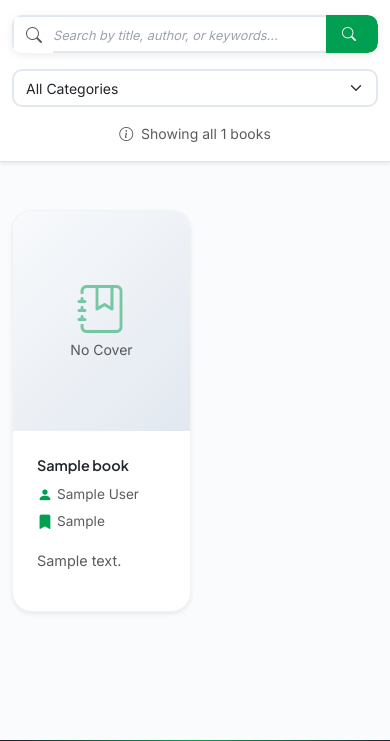
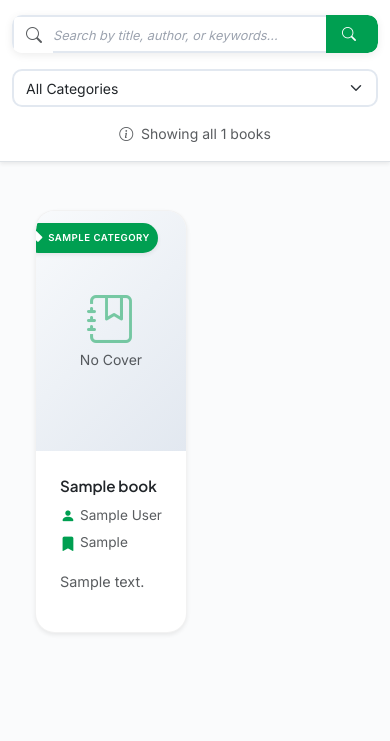
Before and after one commit to rony1duet/DUET_PDF_LIBRARY, a PHP site: page /DUET_PDF_LIBRARY/index.php?page=mobile-enhancements in a window 390 px wide. Shown: the part 1008-1749 px from the top of the page. Run offline with PHP 8.4, Linux system fonts and the light colour scheme; tables that the repository leaves empty hold one stand-in row (values such as "Sample post").

Commit message:
Enhance mobile touch interactions and optimize book card styles for better responsiveness

```diff
--- a/assets/css/style.css
+++ b/assets/css/style.css
@@ -484,12 +484,12 @@ body {
     display: flex;
     flex-direction: column;
     position: relative;
-    min-height: 400px;
+    min-height: 420px;
+    cursor: pointer;
 }
 
 .book-card:hover {
-    transform: translateY(-8px);
-    box-shadow: var(--shadow-xl);
+    box-shadow: var(--shadow-md);
     border-color: var(--primary-color);
 }
 
@@ -602,45 +606,42 @@ body {
     flex-grow: 1;
 }
 
-/* Enhanced category badge styles */
+/* Enhanced category badge styles with primary background */
 .badge.bg-gradient {
+    background: var(--primary-color) !important;
     border: none;
     font-size: 0.75rem;
     font-weight: 600;
     letter-spacing: 0.5px;
     text-transform: uppercase;
-    border-radius: 25px;
-    backdrop-filter: blur(10px);
-    box-shadow: 0 3px 10px rgba(0, 0, 0, 0.2);
+    border-radius: var(--radius-pill);
+    box-shadow: 0 4px 12px rgba(0, 159, 81, 0.3);
     transition: var(--transition-smooth);
     white-space: nowrap;
     overflow: hidden;
     text-overflow: ellipsis;
-    min-width: 120px;
+    min-width: 100px;
     max-width: calc(100% - 1rem);
     display: inline-flex;
     align-items: center;
     justify-content: center;
+    color: white !important;
+    backdrop-filter: blur(10px);
 }
 
 .badge.bg-gradient:hover {
-    transform: scale(1.05) translateY(-2px);
-    box-shadow: 0 5px 15px rgba(0, 0, 0, 0.3);
+    background: var(--primary-hover) !important;
 }
 
 .badge.bg-gradient i {
     font-size: 0.8rem;
+    margin-right: 0.25rem;
 }
 
 /* Enhanced positioning for category badges */
 .book-cover .position-absolute.top-0.end-0 {
     z-index: 3;
-    transform: translateY(0);
-    transition: var(--transition-smooth);
-}
-
-.book-card:hover .badge.bg-gradient {
-    transform: scale(1.05) translateY(-2px);
+    padding: 0.5rem;
 }
 
 /* ===== ENHANCED BOOK CARD FEATURES ===== */
@@ -656,9 +657,33 @@ body {
     content: "";
 }
 
-/* Improved hover effects */
-.book-card:hover .book-cover-link img {
-    filter: brightness(1.1);
+/* Responsive badge adjustments */
+@media (max-width: 768px) {
+    .badge.bg-gradient {
+        font-size: 0.7rem;
+        padding: 0.4rem 0.8rem;
+        min-width: 90px;
+    }
+}
+
+@media (max-width: 576px) {
+    .badge.bg-gradient {
+        font-size: 0.65rem;
+        padding: 0.35rem 0.7rem;
+        min-width: 80px;
+    }
+
+    .book-cover .position-absolute.top-0.end-0 {
+        padding: 0.375rem;
+    }
+}
+
+@media (max-width: 480px) {
+    .badge.bg-gradient {
+        font-size: 0.6rem;
+        padding: 0.3rem 0.6rem;
+        min-width: 70px;
+    }
 }
 
 /* Better responsive design for book cards */
@@ -709,21 +734,26 @@ body {
 
 /* Focus states for accessibility */
 .book-cover-link:focus {
-    outline: 2px solid var(--primary-color);
+    outline: 3px solid var(--primary-color);
     outline-offset: 2px;
     border-radius: var(--radius-md);
 }
 
 .book-card:focus-within {
-    transform: translateY(-4px);
-    box-shadow: var(--shadow-lg);
+    box-shadow: var(--shadow-md);
+    border-color: var(--primary-color);
 }
 
-/* Grid layout improvements */
+.badge.bg-gradient:focus {
+    outline: 2px solid white;
+    outline-offset: 2px;
+}
+
+/* Grid layout improvements - 3 columns on desktop, 1 column on small/medium devices */
 .books-grid {
     display: grid;
-    grid-template-columns: repeat(auto-fill, minmax(280px, 1fr));
-    gap: 1.5rem;
+    grid-template-columns: repeat(3, 1fr);
+    gap: 2rem;
     margin-bottom: 2rem;
 }
 
@@ -732,32 +762,40 @@ body {
 }
 
 /* Responsive adjustments for better mobile experience */
+@media (max-width: 1400px) {
+    .books-grid {
+        gap: 1.5rem;
+    }
+}
+
 @media (max-width: 1200px) {
     .books-grid {
-        grid-template-columns: repeat(auto-fill, minmax(260px, 1fr));
-        gap: 1.25rem;
+        grid-template-columns: repeat(3, 1fr);
+        gap: 1.5rem;
     }
 }
 
 @media (max-width: 992px) {
     .books-grid {
-        grid-template-columns: repeat(auto-fill, minmax(240px, 1fr));
-        gap: 1rem;
+        grid-template-columns: repeat(2, 1fr);
+        gap: 1.25rem;
     }
 
     .book-cover {
-        height: 280px;
+        height: 300px;
     }
 }
 
 @media (max-width: 768px) {
     .books-grid {
-        grid-template-columns: repeat(auto-fill, minmax(220px, 1fr));
+        grid-template-columns: 1fr;
         gap: 1rem;
+        max-width: 400px;
+        margin: 0 auto 2rem auto;
     }
 
     .book-cover {
-        height: 260px;
+        height: 280px;
     }
 
     .book-details {
@@ -767,18 +805,29 @@ body {
     .book-title {
         font-size: 1rem;
     }
-
-    .badge.bg-gradient {
-        font-size: 0.7rem;
-        padding: 0.4rem 0.8rem;
-        min-width: 100px;
-    }
 }
 
 @media (max-width: 576px) {
     .books-grid {
-        grid-template-columns: repeat(auto-fill, minmax(180px, 1fr));
-        gap: 0.75rem;
+        grid-template-columns: 1fr;
+        gap: 1rem;
+        max-width: 350px;
+    }
+
+    .book-cover {
+        height: 260px;
+    }
+
+    .book-details {
+        padding: 1rem;
+    }
+}
+
+@media (max-width: 480px) {
+    .books-grid {
+        grid-template-columns: 1fr;
+        gap: 1rem;
+        max-width: 320px;
     }
 
     .book-cover {
@@ -789,17 +838,14 @@ body {
         padding: 1rem;
     }
 
-    .badge.bg-gradient {
-        font-size: 0.65rem;
-        padding: 0.3rem 0.6rem;
-        min-width: 80px;
+    .book-title {
+        font-size: 0.95rem;
     }
 }
 
-@media (max-width: 480px) {
+@media (max-width: 375px) {
     .books-grid {
-        grid-template-columns: repeat(auto-fill, minmax(160px, 1fr));
-        gap: 0.5rem;
+        max-width: 300px;
     }
 
     .book-cover {
@@ -807,22 +853,7 @@ body {
     }
 
     .book-details {
-        padding: 0.75rem;
-    }
-
-    .book-title {
-        font-size: 0.9rem;
-    }
-}
-
-@media (max-width: 375px) {
-    .books-grid {
-        grid-template-columns: repeat(auto-fill, minmax(140px, 1fr));
-        gap: 0.5rem;
-    }
-
-    .book-cover {
-        height: 200px;
+        padding: 0.875rem;
     }
 }
 
@@ -1223,41 +1290,12 @@ html {
     }
 }
 
-/* ===== BOOK CARD ANIMATIONS ===== */
-@keyframes fadeInUp {
-    from {
-        opacity: 0;
-        transform: translateY(30px);
-    }
-    to {
-        opacity: 1;
-        transform: translateY(0);
-    }
-}
-
-.book-card {
-    animation: fadeInUp 0.6s ease-out;
-    animation-fill-mode: both;
-}
-
-/* Stagger animation for multiple cards */
-.book-card:nth-child(1) { animation-delay: 0.1s; }
-.book-card:nth-child(2) { animation-delay: 0.2s; }
-.book-card:nth-child(3) { animation-delay: 0.3s; }
-.book-card:nth-child(4) { animation-delay: 0.4s; }
-.book-card:nth-child(5) { animation-delay: 0.5s; }
-.book-card:nth-child(6) { animation-delay: 0.6s; }
-.book-card:nth-child(7) { animation-delay: 0.7s; }
-.book-card:nth-child(8) { animation-delay: 0.8s; }
-.book-card:nth-child(9) { animation-delay: 0.9s; }
-.book-card:nth-child(10) { animation-delay: 1.0s; }
-.book-card:nth-child(11) { animation-delay: 1.1s; }
-.book-card:nth-child(12) { animation-delay: 1.2s; }
-
-/* Reduce motion for accessibility */
+/* ===== SIMPLIFIED BOOK CARD EFFECTS ===== */
+/* Simple reduced motion support */
 @media (prefers-reduced-motion: reduce) {
-    .book-card {
-        animation: none;
+    .book-card,
+    .book-card:hover {
+        transition: none;
     }
 }
 
@@ -1313,69 +1351,72 @@ html {
     }
 }
 
-/* Book card final adjustments */
+/* Book card final adjustments with better sizing */
 .book-card {
-    min-height: 400px;
+    min-height: 450px;
+    max-width: 100%;
+}
+
+.book-card::before {
+    content: '';
+    position: absolute;
+    top: 0;
+    left: 0;
+    right: 0;
+    bottom: 0;
+    background: linear-gradient(45deg, transparent 30%, rgba(0, 159, 81, 0.02) 50%, transparent 70%);
+    opacity: 0;
+    transition: var(--transition-smooth);
+    pointer-events: none;
+    z-index: 1;
+}
+
+.book-card:hover::before {
+    opacity: 1;
+}
+
+/* Interactive glow effect on hover */
+.book-card:hover {
+    box-shadow:
+        0 20px 40px rgba(0, 159, 81, 0.15),
+        0 0 0 1px rgba(0, 159, 81, 0.1),
+        inset 0 0 0 1px rgba(255, 255, 255, 0.1);
 }
 
 @media (max-width: 768px) {
     .book-card {
-        min-height: 350px;
+        min-height: 380px;
     }
 }
 
 @media (max-width: 480px) {
     .book-card {
-        min-height: 300px;
+        min-height: 340px;
     }
-}
-
-/* Improved loading states */
-@keyframes bookCardFadeIn {
-    from {
-        opacity: 0;
-        transform: translateY(20px);
-    }
-    to {
-        opacity: 1;
-        transform: translateY(0);
-    }
-}
-
-.book-card {
-    animation: bookCardFadeIn 0.5s ease-out;
 }
 
 /* Enhanced category badge responsive behavior */
 @media (max-width: 576px) {
     .badge.bg-gradient {
-        position: relative;
-        top: auto;
-        right: auto;
-        margin: 0.25rem;
-        transform: none !important;
+        font-size: 0.65rem;
+        padding: 0.35rem 0.7rem;
+        min-width: 80px;
     }
 
     .book-cover .position-absolute.top-0.end-0 {
-        position: relative !important;
-        margin: 0.5rem 0 0 0 !important;
-        text-align: center;
+        padding: 0.375rem;
     }
 }
 
-/* Search results enhancements */
-.results-summary {
-    animation: slideInFromTop 0.3s ease-out;
-}
+@media (max-width: 480px) {
+    .badge.bg-gradient {
+        font-size: 0.6rem;
+        padding: 0.3rem 0.6rem;
+        min-width: 70px;
+    }
 
-@keyframes slideInFromTop {
-    from {
-        transform: translateY(-10px);
-        opacity: 0;
-    }
-    to {
-        transform: translateY(0);
-        opacity: 1;
+    .book-cover .position-absolute.top-0.end-0 {
+        padding: 0.25rem;
     }
 }
 
--- a/assets/js/mobile-enhancements.js
+++ b/assets/js/mobile-enhancements.js
@@ -65,22 +65,82 @@ function initializeMobileEnhancements() {
         // Improve touch interactions for book cards
         const bookCards = document.querySelectorAll('.book-card');
         bookCards.forEach(card => {
-            card.addEventListener('touchstart', function () {
+            let touchStartTime;
+
+            card.addEventListener('touchstart', function (e) {
+                touchStartTime = Date.now();
                 this.classList.add('touch-active');
+
+                // Add haptic feedback if supported
+                if (navigator.vibrate) {
+                    navigator.vibrate(10);
+                }
             });
 
-            card.addEventListener('touchend', function () {
+            card.addEventListener('touchend', function (e) {
+                const touchDuration = Date.now() - touchStartTime;
+
                 setTimeout(() => {
                     this.classList.remove('touch-active');
-                }, 200);
-            });
+                }, 150);
+
+                // Handle quick taps (< 300ms) as clicks
+                if (touchDuration < 300) {
+                    const link = this.querySelector('.book-cover-link');
+                    if (link && !e.target.closest('.badge')) {
+                        // Prevent default touch handling
+                        e.preventDefault();
+                        e.stopPropagation();
+
+                        // Navigate to book page
+                        setTimeout(() => {
+                            window.location.href = link.href;
+                        }, 100);
+                    }
+                }
             });
 
-        // Add touch-specific CSS
+            card.addEventListener('touchcancel', function () {
+                this.classList.remove('touch-active');
+            });
+
+            // Handle category badge clicks separately
+            const categoryBadge = card.querySelector('.badge.bg-gradient');
+            if (categoryBadge) {
+                categoryBadge.addEventListener('touchend', function (e) {
+                    e.stopPropagation();
+                    // Handle category filter if needed
+                });
+            }
+        });
+
+        // Add touch-specific CSS with better mobile optimizations
         const touchStyles = `
             .touch-device .book-card.touch-active {
-        transform: scale(0.98);
+                transform: scale(0.97);
                 transition: transform 0.1s ease;
+            }
+
+            .touch-device .book-card:hover {
+                transform: none !important;
+                box-shadow: var(--shadow-sm) !important;
+            }
+
+            .touch-device .book-card:hover .book-image {
+                transform: none !important;
+                filter: none !important;
+            }
+
+            .touch-device .book-card:hover::before {
+                opacity: 0 !important;
+            }
+
+            .touch-device .book-card:hover .book-cover-link::before {
+                opacity: 0 !important;
+            }
+
+            .touch-device .badge.bg-gradient:hover {
+                transform: none !important;
             }
 
             @media (hover: none) {
@@ -94,6 +154,33 @@ function initializeMobileEnhancements() {
                 .book-actions {
                     opacity: 1 !important;
                     position: static !important;
+                }
+
+                /* Improve touch targets */
+                .book-card {
+                    margin-bottom: 1.5rem;
+                }
+
+                .badge.bg-gradient {
+                    min-height: 36px;
+                    padding: 0.5rem 1rem;
+                }
+            }
+
+            /* Better mobile grid spacing */
+            @media (max-width: 768px) {
+                .books-grid {
+                    padding: 0 1rem;
+                }
+            }
+
+            @media (max-width: 576px) {
+                .books-grid {
+                    padding: 0 0.5rem;
+                }
+
+                .book-card {
+                    border-radius: 1rem;
                 }
             }
         `;
@@ -114,6 +201,14 @@ function initializeMobileEnhancements() {
             stickyElements.forEach(el => {
                 el.style.top = '0';
             });
+
+            // Reset book card animations
+            const bookCards = document.querySelectorAll('.book-card');
+            bookCards.forEach(card => {
+                card.style.animation = 'none';
+                card.offsetHeight; // Trigger reflow
+                card.style.animation = null;
+            });
         }, 100);
     });
 
@@ -122,6 +217,14 @@ function initializeMobileEnhancements() {
     if (viewport && window.innerWidth <= 768) {
         viewport.setAttribute('content', 'width=device-width, initial-scale=1.0, maximum-scale=1.0, user-scalable=no');
     }
+
+    // Add passive event listeners for better performance
+    const bookCards = document.querySelectorAll('.book-card');
+    bookCards.forEach(card => {
+        card.addEventListener('scroll', function () {
+            // Handle scroll optimizations
+        }, { passive: true });
+    });
 }
 
 // Enhanced search functionality
--- a/index.php
+++ b/index.php
@@ -249,13 +249,11 @@ include 'includes/header.php';
                                         </div>
                                     </div>
                                 <?php endif; ?>
-                            </a>
-
-                            <!-- Category Badge -->
+                            </a> <!-- Category Badge -->
                             <?php if (!empty($book['category_name'])): ?>
                                 <div class="position-absolute top-0 end-0 m-2">
-                                    <span class="badge bg-gradient text-white shadow-sm px-4 py-2 fs-6" style="background: linear-gradient(135deg, var(--primary-color) 0%, var(--primary-light) 100%); min-width: 120px; border-radius: 25px;">
-                                        <i class="bi bi-tag-fill me-2"></i><?php echo htmlspecialchars($book['category_name']); ?>
+                                    <span class="badge bg-gradient text-white shadow-sm px-3 py-2">
+                                        <i class="bi bi-tag-fill me-1"></i><?php echo htmlspecialchars($book['category_name']); ?>
                                     </span>
                                 </div>
                             <?php endif; ?>
```
Also changed, not shown: other parts of assets/css/style.css (+44 -4 lines). Lines whose indentation alone changed are shown as unchanged.
